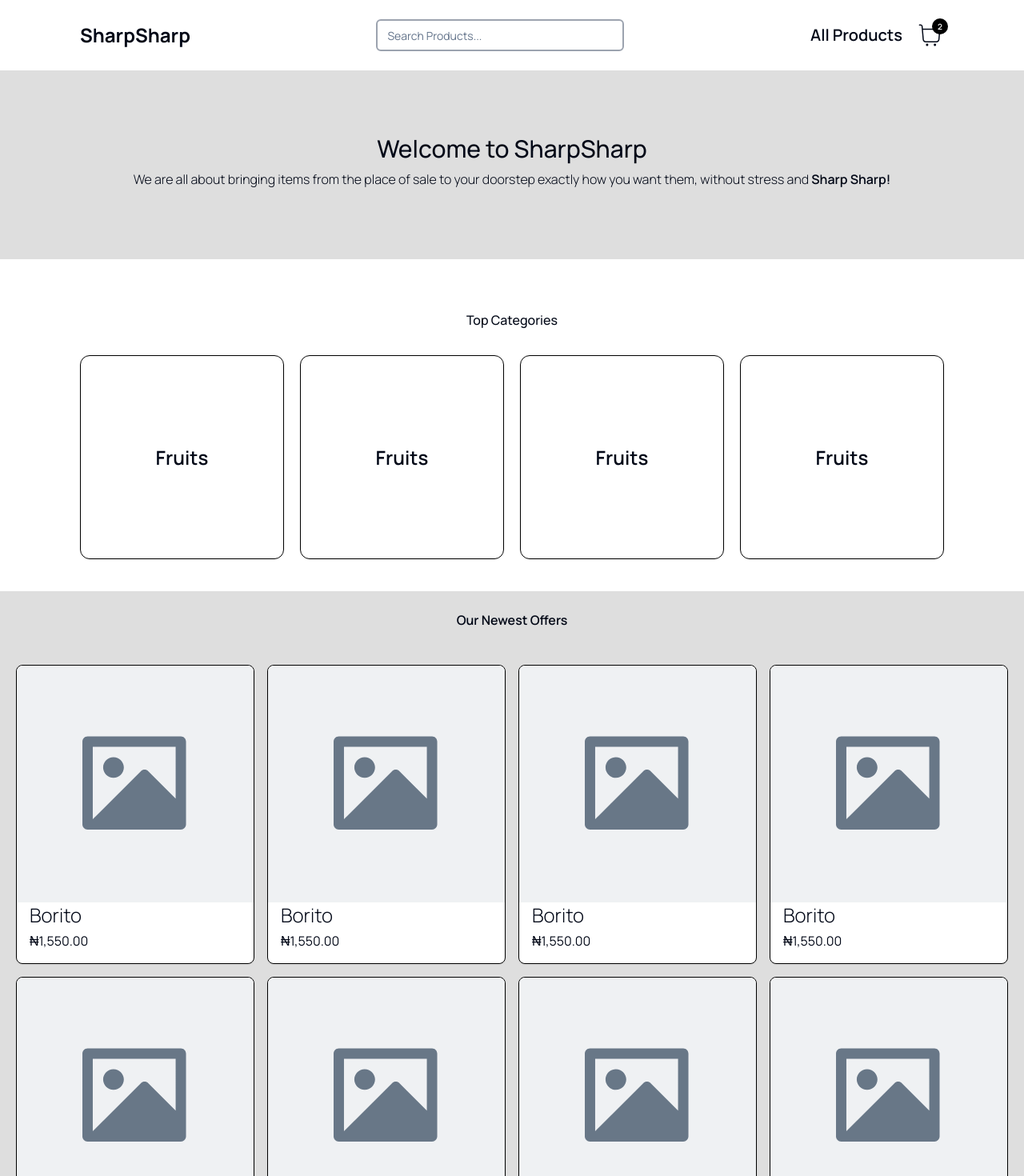
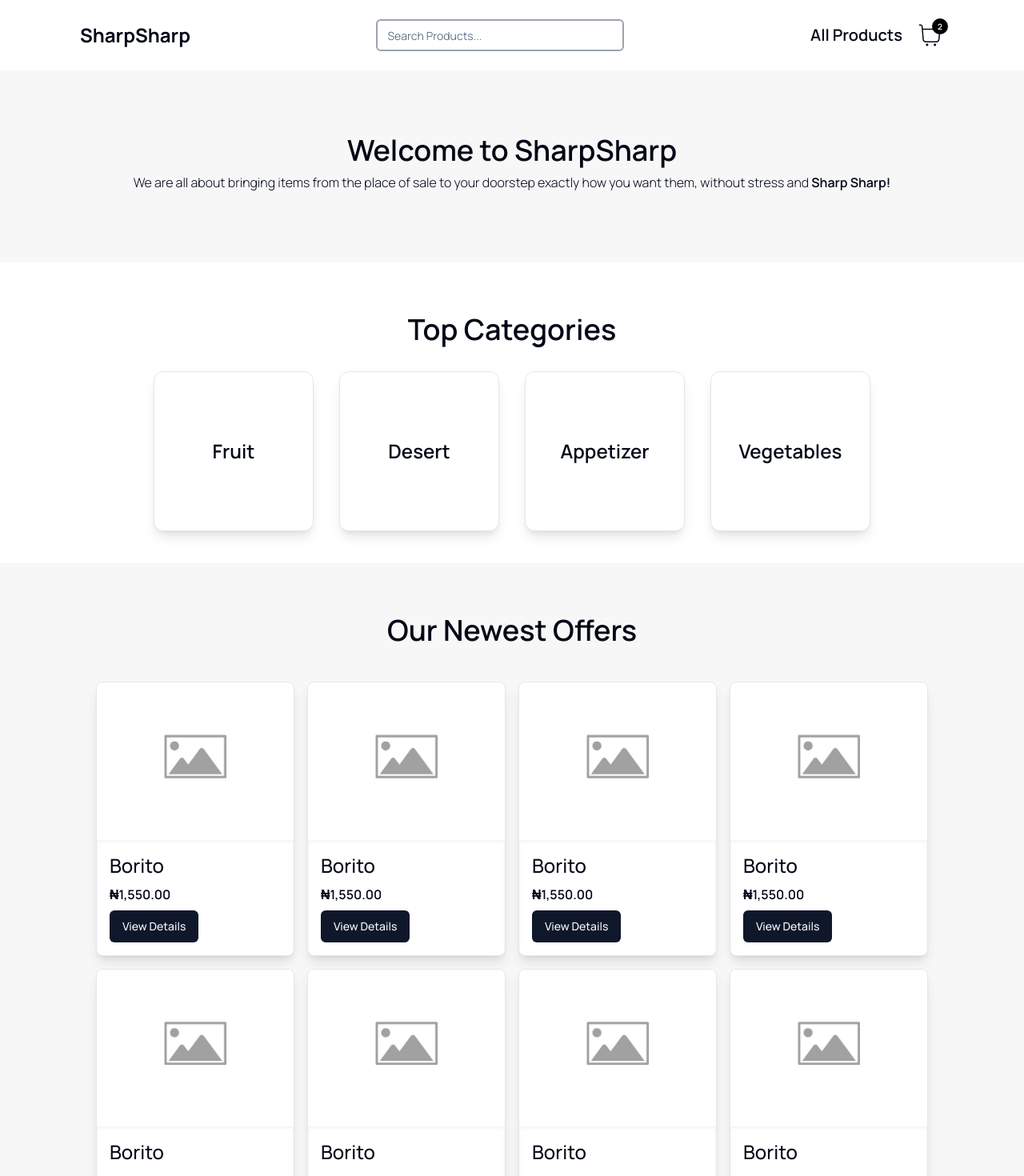
Before and after one commit to arakinyemi/food-delivery, a Next.js app: page / in a window 1280 px wide. Shown: the top 1470 px of the page at 80% size. Built offline with nearby package versions, Linux system fonts and the light colour scheme.

Commit message:
Final UI updates

```diff
--- a/package.json
+++ b/package.json
@@ -9,6 +9,7 @@
     "lint": "next lint"
   },
   "dependencies": {
+    "@radix-ui/react-dropdown-menu": "^2.1.1",
     "@radix-ui/react-slot": "^1.1.0",
     "class-variance-authority": "^0.7.0",
     "clsx": "^2.1.1",
--- a/src/app/components/CardItem.jsx
+++ b/src/app/components/CardItem.jsx
@@ -1,20 +1,29 @@
+"use client"
 import React from "react";
 import { Card, CardContent, CardFooter } from "../../components/ui/card";
 import Image from "next/image";
+import { Button } from "@/components/ui/button";
+import { useRouter } from "next/navigation";
 // import placeholderPicture from "/place.jpg";
 
 export default function CardItem(){
+    const router = useRouter();
+
+    function handleProductDetails() {
+        router.push('/products/1')
+    }
     return(
-        <Card className="rounded-lg border-black aspect-square">
+        <Card className="rounded-lg shadow-lg">
             <CardContent>
                 <div className="w-full">
-                <Image src="/placeholder.svg" width={200} height={200} className="w-full rounded-t-lg"/>
+                    <Image src="/place.jpg" width={200} height={200} className="w-full rounded-t-lg"/>
                 </div>
             </CardContent>
-            <CardFooter className="border-t-black">
-                <div className="flex-col justify-between">
-                    <p className="font-light text-2xl pb-1">Borito</p>
-                    <p className="">₦1,550.00</p>
+            <CardFooter className="mt-3 shadow-inner">
+                <div className="flex gap-2 flex-col justify-between mt-4">
+                    <p className="font-medium text-2xl">Borito</p>
+                    <p className="font-semibold text-md">₦1,550.00</p>
+                    <Button onClick={handleProductDetails}>View Details</Button>
                 </div>
             </CardFooter>
         </Card>
--- a/src/app/components/Category.jsx
+++ b/src/app/components/Category.jsx
@@ -1,12 +1,15 @@
 import React from "react"
 import { Card, CardContent } from "@/components/ui/card"
+import Link from "next/link";
 
-export default function Category(){
+export default function Category({category}){
     return(
-        <Card className="h-43 md:h-50 lg:h-50 aspect-square flex justify-center items-center rounded-xl border-black">
-          <CardContent >
-            <p className="text-center text-2xl font-semibold">Fruits</p>
-          </CardContent>
-        </Card>
+        <Link href="/category/1">
+          <Card className="flex justify-center items-center rounded-xl shadow-lg w-[200px] h-[200px]">
+            <CardContent>
+              <p className="text-center text-2xl font-semibold">{category}</p>
+            </CardContent>
+          </Card>
+        </Link>
     );
 }
--- /dev/null
+++ b/src/app/components/CategoryFilterBtn.js
@@ -0,0 +1,36 @@
+"use client"
+
+import * as React from "react"
+
+import { Button } from "@/components/ui/button"
+import {
+  DropdownMenu,
+  DropdownMenuContent,
+  DropdownMenuLabel,
+  DropdownMenuRadioGroup,
+  DropdownMenuRadioItem,
+  DropdownMenuSeparator,
+  DropdownMenuTrigger,
+} from "@/components/ui/dropdown-menu"
+import { RiArrowDropDownLine } from "react-icons/ri";
+
+export default function CategoryFilterBtn() {
+  const [position, setPosition] = React.useState("bottom")
+
+  return (
+    <DropdownMenu>
+      <DropdownMenuTrigger asChild>
+        <Button>Filter By Categories <RiArrowDropDownLine/></Button>
+      </DropdownMenuTrigger>
+      <DropdownMenuContent className="w-56">
+        <DropdownMenuLabel>Categories</DropdownMenuLabel>
+        <DropdownMenuSeparator />
+        <DropdownMenuRadioGroup value={position} onValueChange={setPosition}>
+          <DropdownMenuRadioItem value="top">Fruits</DropdownMenuRadioItem>
+          <DropdownMenuRadioItem value="bottom">Dessert</DropdownMenuRadioItem>
+          <DropdownMenuRadioItem value="right">Appetizer</DropdownMenuRadioItem>
+        </DropdownMenuRadioGroup>
+      </DropdownMenuContent>
+    </DropdownMenu>
+  )
+}
--- a/src/app/page.js
+++ b/src/app/page.js
@@ -4,37 +4,39 @@ import Category from "./components/Category";
 export default function Home() {
   return (
     <>
-    <div className="p-10 bg-[#dedede] h-100">
+    <div className="p-10 bg-[#f7f7f7] h-100">
       <div className="flex-col items-center justify-center px-[30px] md:px-[50px] lg:px-[100px] py-10">
-          <p className="text-center text-xl md:text-2xl lg:text-3xl font-medium ">Welcome to SharpSharp</p>
+          <p className="text-center text-2xl md:text-3xl lg:text-4xl font-semibold ">Welcome to SharpSharp</p>
         <div>
           <p className="text-center text-l font-light p-2">We are all about bringing items from the place of sale to your doorstep exactly how you want them, without stress and <strong className="font-semibold">Sharp Sharp!</strong></p>
         </div>
       </div>
     </div>
     <div className="px-[30px] md:px-[50px] lg:px-[100px] py-10">
-      <p className="text-center text-base lg:text-l font-medium p-6">Top Categories</p>
-      <div className="grid grid-cols-1 md:grid-cols-2 lg:grid-cols-4 gap-5 mt-2">
-        <a href='/'><Category/></a>
-        <a href='/'><Category/></a>
-        <a href='/'><Category/></a>
-        <a href='/'><Category/></a>
+      <p className="text-center text-2xl md:text-3xl lg:text-4xl font-semibold p-6">Top Categories</p>
+      <div className="flex justify-center">
+        <div className="grid grid-cols-1 md:grid-cols-2 lg:grid-cols-4 gap-8 mt-2  mx-auto">
+          <Category category="Fruit" />
+          <Category category="Desert" />
+          <Category category="Appetizer" />
+          <Category category="Vegetables" />
+        </div>
       </div>
     </div>
-    <div className="bg-[#dedede] h-full">
-      <p className="text-center text-base lg:text-l font-semibold p-6">Our Newest Offers</p>
+    <div className="bg-[#f7f7f7] h-full px-[30px] sm:px-[50px] lg:px-[100px] py-10">
+      <p className="text-center text-2xl md:text-3xl lg:text-4xl font-semibold p-6">Our Newest Offers</p>
       <div className="grid grid-cols-1 md:grid-cols-2 lg:grid-cols-4 gap-4 p-5 mb-3">
-        <a href="/"><CardItem/></a>
-        <a href="/"><CardItem/></a>
-        <a href="/"><CardItem/></a>
-        <a href="/"><CardItem/></a>
-        <a href="/"><CardItem/></a>
-        <a href="/"><CardItem/></a>
-        <a href="/"><CardItem/></a>
-        <a href="/"><CardItem/></a>
+        <CardItem/>
+        <CardItem/>
+        <CardItem/>
+        <CardItem/>
+        <CardItem/>
+        <CardItem/>
+        <CardItem/>
+        <CardItem/>
     </div>
     <div className="flex justify-center items-center">
-    <a href="/" className="text-center text-base lg:text-l font-semibold p-6">View All Products</a>
+    <a href="/products" className="text-center text-base lg:text-l font-semibold p-6">View All Products</a>
     </div>
     </div>
     </>
--- a/src/app/products/[details]/page.js
+++ b/src/app/products/[details]/page.js
@@ -8,7 +8,7 @@ export default function ProductDetails({params}) {
       <div className="px-[30px] md:px-[50px] lg:px-[100px] py-10">
         <BreadcrumbComp title="Borito" />
         <div className="grid grid-cols-1 md:grid-cols-2 gap-8 lg:gap-12 mt-4">
-          <div  className="border-slate-400 border-2 rounded-xl">
+          <div  className="shadow-lg rounded-xl">
             <img src="/place.jpg" className="w-full rounded-xl" />
           </div>
           <div className="flex flex-col gap-4">
--- /dev/null
+++ b/src/components/ui/dropdown-menu.jsx
@@ -0,0 +1,157 @@
+"use client"
+
+import * as React from "react"
+import * as DropdownMenuPrimitive from "@radix-ui/react-dropdown-menu"
+import { Check, ChevronRight, Circle } from "lucide-react"
+
+import { cn } from "@/lib/utils"
+
+const DropdownMenu = DropdownMenuPrimitive.Root
+
+const DropdownMenuTrigger = DropdownMenuPrimitive.Trigger
+
+const DropdownMenuGroup = DropdownMenuPrimitive.Group
+
+const DropdownMenuPortal = DropdownMenuPrimitive.Portal
+
+const DropdownMenuSub = DropdownMenuPrimitive.Sub
+
+const DropdownMenuRadioGroup = DropdownMenuPrimitive.RadioGroup
+
+const DropdownMenuSubTrigger = React.forwardRef(({ className, inset, children, ...props }, ref) => (
+  <DropdownMenuPrimitive.SubTrigger
+    ref={ref}
+    className={cn(
+      "flex cursor-default select-none items-center rounded-sm px-2 py-1.5 text-sm outline-none focus:bg-accent data-[state=open]:bg-accent",
+      inset && "pl-8",
+      className
+    )}
+    {...props}>
+    {children}
+    <ChevronRight className="ml-auto h-4 w-4" />
+  </DropdownMenuPrimitive.SubTrigger>
+))
+DropdownMenuSubTrigger.displayName =
+  DropdownMenuPrimitive.SubTrigger.displayName
+
+const DropdownMenuSubContent = React.forwardRef(({ className, ...props }, ref) => (
+  <DropdownMenuPrimitive.SubContent
+    ref={ref}
+    className={cn(
+      "z-50 min-w-[8rem] overflow-hidden rounded-md border bg-popover p-1 text-popover-foreground shadow-lg data-[state=open]:animate-in data-[state=closed]:animate-out data-[state=closed]:fade-out-0 data-[state=open]:fade-in-0 data-[state=closed]:zoom-out-95 data-[state=open]:zoom-in-95 data-[side=bottom]:slide-in-from-top-2 data-[side=left]:slide-in-from-right-2 data-[side=right]:slide-in-from-left-2 data-[side=top]:slide-in-from-bottom-2",
+      className
+    )}
+    {...props} />
+))
+DropdownMenuSubContent.displayName =
+  DropdownMenuPrimitive.SubContent.displayName
+
+const DropdownMenuContent = React.forwardRef(({ className, sideOffset = 4, ...props }, ref) => (
+  <DropdownMenuPrimitive.Portal>
+    <DropdownMenuPrimitive.Content
+      ref={ref}
+      sideOffset={sideOffset}
+      className={cn(
+        "z-50 min-w-[8rem] overflow-hidden rounded-md border bg-popover p-1 text-popover-foreground shadow-md data-[state=open]:animate-in data-[state=closed]:animate-out data-[state=closed]:fade-out-0 data-[state=open]:fade-in-0 data-[state=closed]:zoom-out-95 data-[state=open]:zoom-in-95 data-[side=bottom]:slide-in-from-top-2 data-[side=left]:slide-in-from-right-2 data-[side=right]:slide-in-from-left-2 data-[side=top]:slide-in-from-bottom-2",
+        className
+      )}
+      {...props} />
+  </DropdownMenuPrimitive.Portal>
+))
+DropdownMenuContent.displayName = DropdownMenuPrimitive.Content.displayName
+
+const DropdownMenuItem = React.forwardRef(({ className, inset, ...props }, ref) => (
+  <DropdownMenuPrimitive.Item
+    ref={ref}
+    className={cn(
+      "relative flex cursor-default select-none items-center rounded-sm px-2 py-1.5 text-sm outline-none transition-colors focus:bg-accent focus:text-accent-foreground data-[disabled]:pointer-events-none data-[disabled]:opacity-50",
+      inset && "pl-8",
+      className
+    )}
+    {...props} />
+))
+DropdownMenuItem.displayName = DropdownMenuPrimitive.Item.displayName
+
+const DropdownMenuCheckboxItem = React.forwardRef(({ className, children, checked, ...props }, ref) => (
+  <DropdownMenuPrimitive.CheckboxItem
+    ref={ref}
+    className={cn(
+      "relative flex cursor-default select-none items-center rounded-sm py-1.5 pl-8 pr-2 text-sm outline-none transition-colors focus:bg-accent focus:text-accent-foreground data-[disabled]:pointer-events-none data-[disabled]:opacity-50",
+      className
+    )}
+    checked={checked}
+    {...props}>
+    <span className="absolute left-2 flex h-3.5 w-3.5 items-center justify-center">
+      <DropdownMenuPrimitive.ItemIndicator>
+        <Check className="h-4 w-4" />
+      </DropdownMenuPrimitive.ItemIndicator>
+    </span>
+    {children}
+  </DropdownMenuPrimitive.CheckboxItem>
+))
+DropdownMenuCheckboxItem.displayName =
+  DropdownMenuPrimitive.CheckboxItem.displayName
+
+const DropdownMenuRadioItem = React.forwardRef(({ className, children, ...props }, ref) => (
+  <DropdownMenuPrimitive.RadioItem
+    ref={ref}
+    className={cn(
+      "relative flex cursor-default select-none items-center rounded-sm py-1.5 pl-8 pr-2 text-sm outline-none transition-colors focus:bg-accent focus:text-accent-foreground data-[disabled]:pointer-events-none data-[disabled]:opacity-50",
+      className
+    )}
+    {...props}>
+    <span className="absolute left-2 flex h-3.5 w-3.5 items-center justify-center">
+      <DropdownMenuPrimitive.ItemIndicator>
+        <Circle className="h-2 w-2 fill-current" />
+      </DropdownMenuPrimitive.ItemIndicator>
+    </span>
+    {children}
+  </DropdownMenuPrimitive.RadioItem>
+))
+DropdownMenuRadioItem.displayName = DropdownMenuPrimitive.RadioItem.displayName
+
+const DropdownMenuLabel = React.forwardRef(({ className, inset, ...props }, ref) => (
+  <DropdownMenuPrimitive.Label
+    ref={ref}
+    className={cn("px-2 py-1.5 text-sm font-semibold", inset && "pl-8", className)}
+    {...props} />
+))
+DropdownMenuLabel.displayName = DropdownMenuPrimitive.Label.displayName
+
+const DropdownMenuSeparator = React.forwardRef(({ className, ...props }, ref) => (
+  <DropdownMenuPrimitive.Separator
+    ref={ref}
+    className={cn("-mx-1 my-1 h-px bg-muted", className)}
+    {...props} />
+))
+DropdownMenuSeparator.displayName = DropdownMenuPrimitive.Separator.displayName
+
+const DropdownMenuShortcut = ({
+  className,
+  ...props
+}) => {
+  return (
+    (<span
+      className={cn("ml-auto text-xs tracking-widest opacity-60", className)}
+      {...props} />)
+  );
+}
+DropdownMenuShortcut.displayName = "DropdownMenuShortcut"
+
+export {
+  DropdownMenu,
+  DropdownMenuTrigger,
+  DropdownMenuContent,
+  DropdownMenuItem,
+  DropdownMenuCheckboxItem,
+  DropdownMenuRadioItem,
+  DropdownMenuLabel,
+  DropdownMenuSeparator,
+  DropdownMenuShortcut,
+  DropdownMenuGroup,
+  DropdownMenuPortal,
+  DropdownMenuSub,
+  DropdownMenuSubContent,
+  DropdownMenuSubTrigger,
+  DropdownMenuRadioGroup,
+}
```
Also changed, not shown: src/app/category/[details]/page.js (+32 -7 lines), src/app/products/page.js (+17 -18 lines), 1 other file (tests, documents, lock files or other folders).
